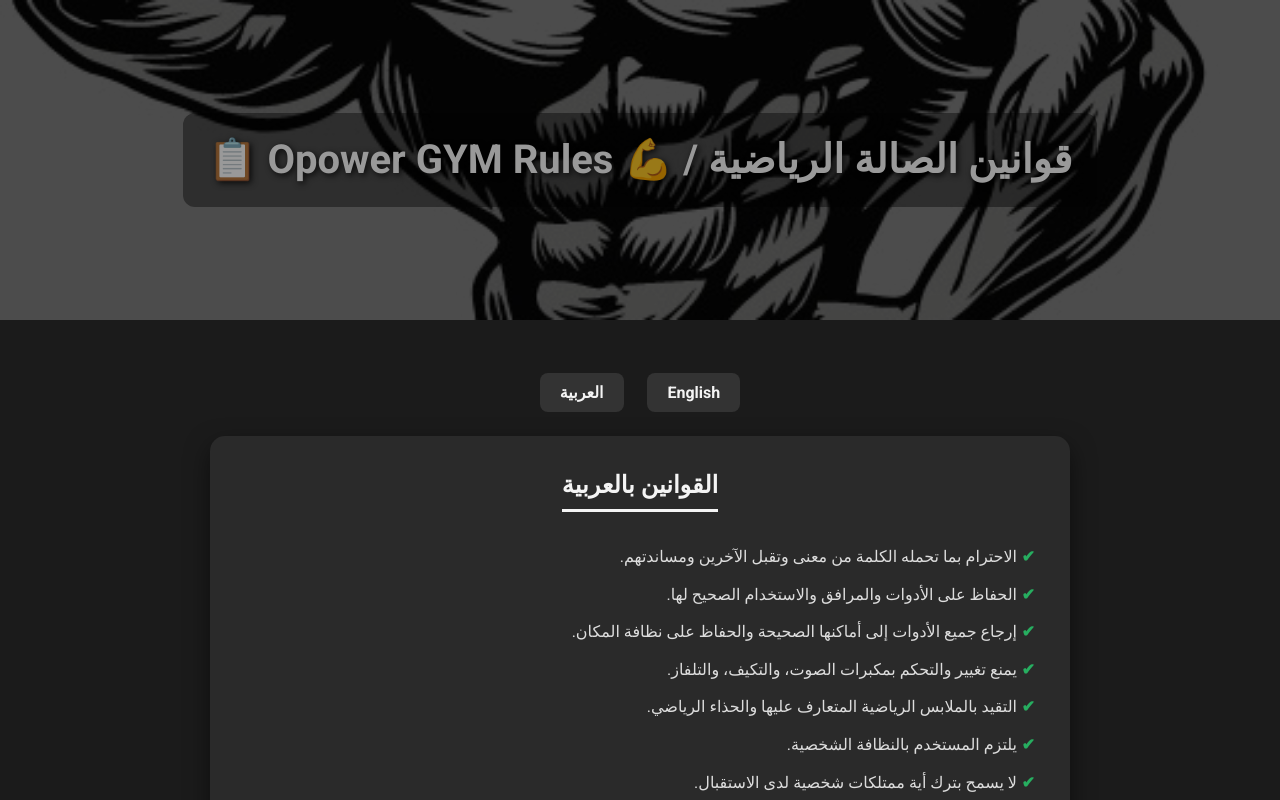
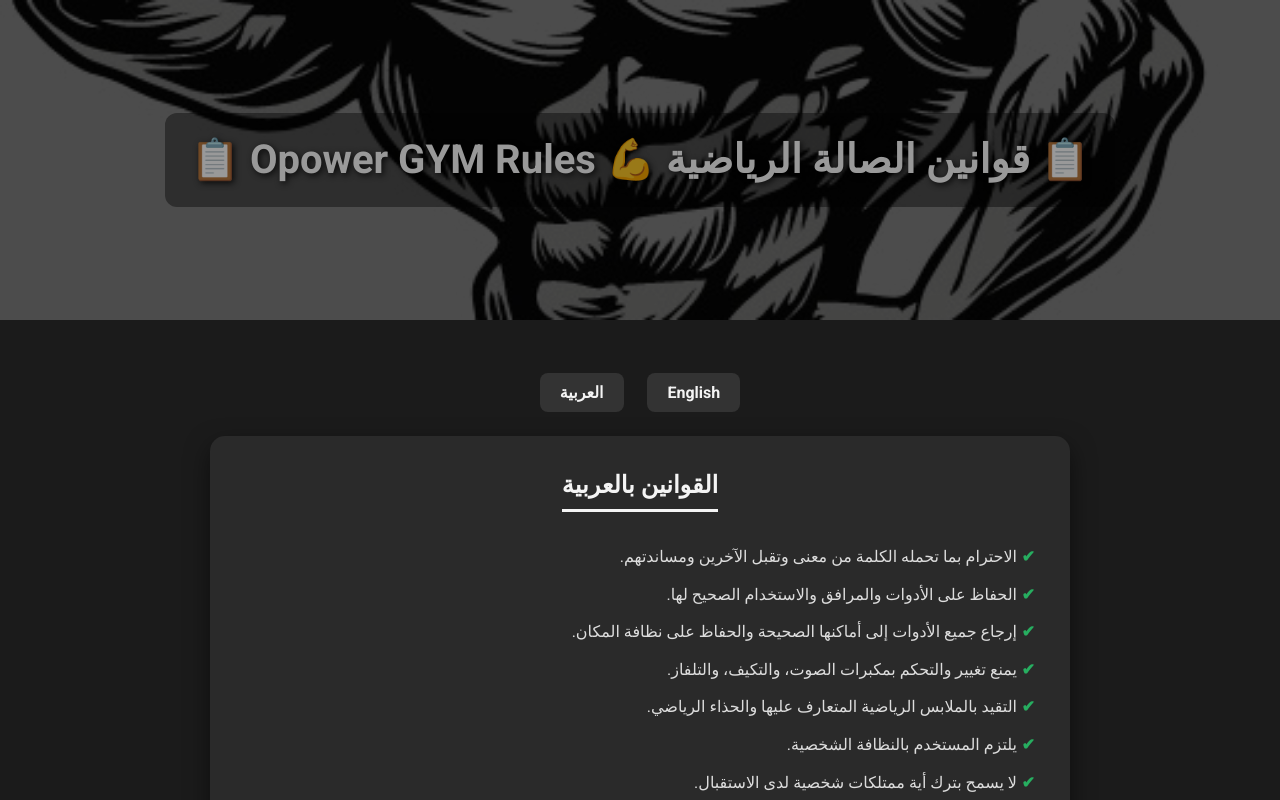
Before and after one commit to myiottammam/OpowerGYM-Rules, a plain HTML site: page index.html in a window 1280 px wide. Shown: the top 800 px of the page. Drawn offline with Linux system fonts and the light colour scheme.

Commit message:
Update index.html

```diff
--- a/index.html
+++ b/index.html
@@ -190,7 +190,7 @@ li { margin: 12px 0; }
 <body>
 
 <header class="hero">
-  <h1>📋 Opower GYM Rules 💪 / قوانين الصالة الرياضية</h1>
+  <h1>📋 Opower GYM Rules 💪 قوانين الصالة الرياضية 📋 </h1>
 </header>
 
 <div class="content">
```
